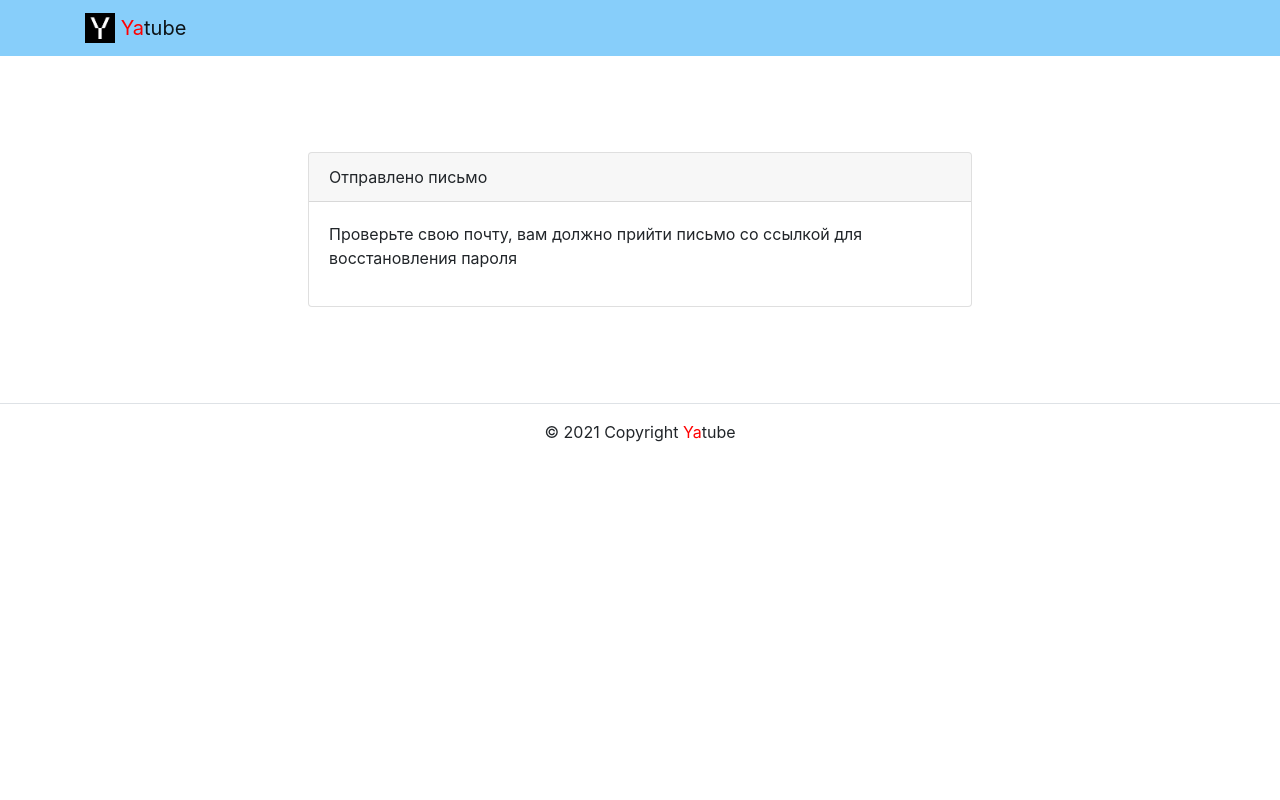
After one commit to sofiiila/yatube_project, a Django app: template yatube_project/templates/users/password_reset_done.html in a window 1280 px wide. The commit adds this page. Run offline with Django 3.2, Linux system fonts and the light colour scheme; the template is opened without the code that fills it, so the values that code supplies are empty.

Commit message:
переопределила password_reset_done

```diff
--- a/yatube_project/templates/users/login.html
+++ b/yatube_project/templates/users/login.html
@@ -63,7 +63,7 @@
             </button>
             <!-- Тест на внимательность. Без переопределения шаблона этого адреса
             не существует. Нужно что-то делать, иначе все упадет -->
-            <a href="{% url 'password_reset' %}" class="btn btn-link">
+            <a href="{% url 'users:password_reset_form' %}" class="btn btn-link">
               Забыли пароль?
             </a>
           </div>
--- /dev/null
+++ b/yatube_project/templates/users/password_reset_done.html
@@ -0,0 +1,44 @@
+{% load static %}
+  <head>
+    <meta charset="utf-8">
+    <meta name="viewport" content="width=device-width, initial-scale=1">
+    <link rel="icon" href="../img/fav/fav.ico" type="image">
+    <link rel="apple-touch-icon" sizes="180x180" href="../img/fav/apple-touch-icon.png">
+    <link rel="icon" type="image/png" sizes="32x32" href="../img/fav/favicon-32x32.png">
+    <link rel="icon" type="image/png" sizes="16x16" href="../img/fav/favicon-16x16.png">
+    <meta name="msapplication-TileColor" content="#da532c">
+    <meta name="theme-color" content="#ffffff">
+    <link rel="stylesheet" href="../css/bootstrap.min.css">
+    <title>Сброс пароля прошёл успешно</title>
+  </head>
+  <body>
+    <header>
+      <nav class="navbar navbar-light" style="background-color: lightskyblue">
+        <div class="container">
+          <a class="navbar-brand" href="">
+            <img src="../img/logo.png" width="30" height="30" class="d-inline-block align-top" alt="">
+            <span style="color:red">Ya</span>tube
+          </a>
+        </div>
+      </nav>
+    </header>
+    <main>
+      <div class="container py-5">
+        <div class="row justify-content-center">
+          <div class="col-md-8 p-5">
+            <div class="card">
+              <div class="card-header">
+                Отправлено письмо
+              </div>
+              <div class="card-body">
+                <p>Проверьте свою почту, вам должно прийти письмо со ссылкой для восстановления пароля</p>
+              </div>
+            </div>
+          </div>
+        </div>
+      </div>
+    </main>
+	  <footer class="border-top text-center py-3">
+      <p>© 2021 Copyright <span style="color:red">Ya</span>tube</p>
+    </footer>
+  </body>
--- a/yatube_project/users/views.py
+++ b/yatube_project/users/views.py
@@ -1,4 +1,3 @@
-
 from django.views.generic import CreateView
 
 from django.urls import reverse_lazy
```
Also changed, not shown: yatube_project/users/urls.py (+7 -2 lines).
